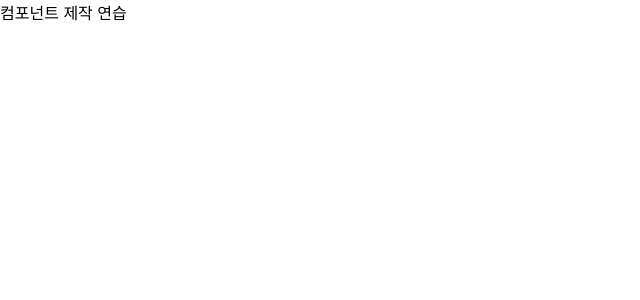
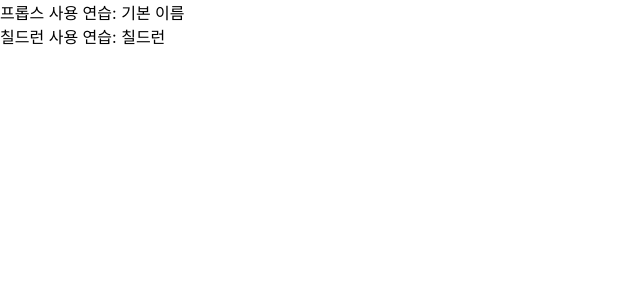
Before and after one commit to miladiashe/react-study, a React (Create React App) app in the folder for-study/: page / in a window 1280 px wide. Shown: the top 300 px of the page, without its empty margins (0-640 px from the left). Built offline with nearby package versions, Linux system fonts and the light colour scheme.

Commit message:
props 사용법 연습

```diff
--- a/for-study/src/App.js
+++ b/for-study/src/App.js
@@ -4,7 +4,7 @@ import MyComponent from "./MyComponent";
 function App() {
   return (
     <div>
-      <MyComponent />
+        <MyComponent>칠드런</MyComponent>
     </div>
   );
 }
--- a/for-study/src/MyComponent.js
+++ b/for-study/src/MyComponent.js
@@ -1,7 +1,15 @@
 import React from "react";
 
-const MyComponent = () => {
-    return <div>컴포넌트 제작 연습</div>
+const MyComponent = ({name, children}) => {
+    return (
+        <div>
+            프롭스 사용 연습: {name}<br />
+            칠드런 사용 연습: {children}
+        </div>)
+};
+
+MyComponent.defaultProps = {
+    name: "기본 이름"
 };
 
 export default MyComponent;
```
